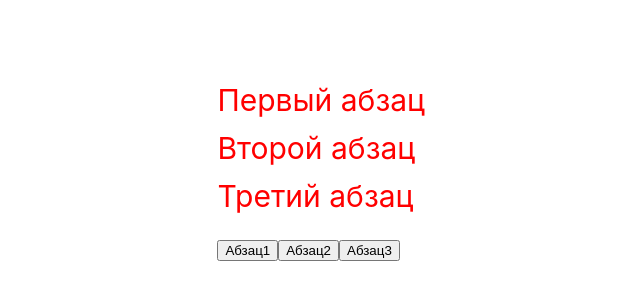
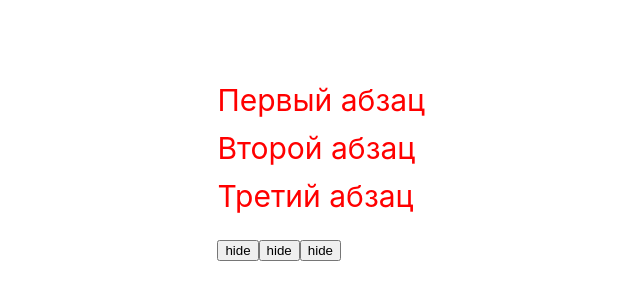
Before and after one commit to SebrianFoxy/ABC_Vue, a Vue app: page / in a window 1280 px wide. Shown: the part 228-528 px from the top of the page, without its empty margins (215-855 px from the left). Built offline with nearby package versions, Linux system fonts and the light colour scheme.

Commit message:
Задание21

```diff
--- a/src/App.vue
+++ b/src/App.vue
@@ -4,9 +4,9 @@
 	    <p v-if="hidden1">Первый абзац</p>
       <p v-if="hidden2">Второй абзац</p>
       <p v-if="hidden3">Третий абзац</p>
-      <button @click="reversing1">Абзац1</button>
-      <button @click="reversing2">Абзац2</button>
-      <button @click="reversing3">Абзац3</button>
+      <button @click="reversing1">{{hidden1 ? 'hide': 'show'}}</button>
+      <button @click="reversing2">{{hidden2 ? 'hide': 'show'}}</button>
+      <button @click="reversing3">{{hidden3 ? 'hide': 'show'}}</button>
     </h1>
 	</div>
 </template>
```
